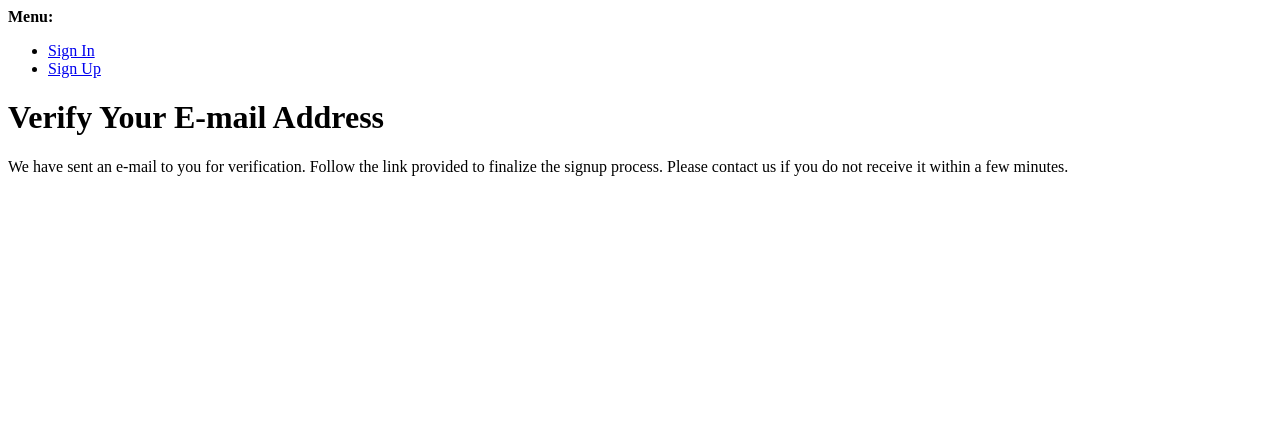
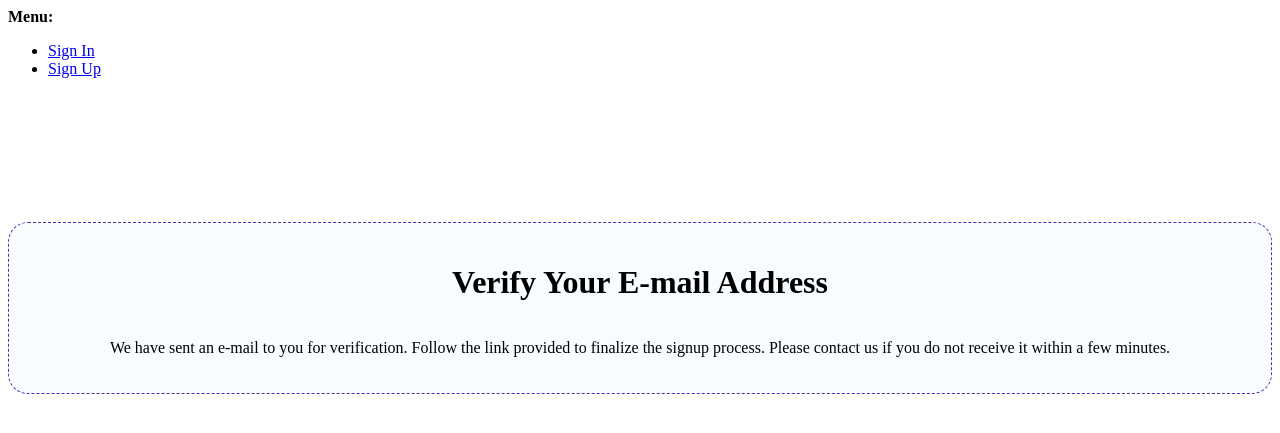
Before and after one commit to m-e-l-u-h-a-n/shopify, a Django app: a page that uses templates/account/verification_sent.html in a window 1280 px wide. Shown: the top 433 px of the page. Run offline with Django 3.2, Linux system fonts and the light colour scheme.

Commit message:
design: Added some design to verification_sent.html
More such changes are required as there are several such
files requiring such changes to done.

```diff
--- /dev/null
+++ b/static_files/css/utils.css
@@ -0,0 +1,15 @@
+.notify-box {
+  margin-top: 9rem;
+  /* height: 225px; */
+  /* width: 100%; */
+  border: 1px dashed #512dab;
+  border-radius: 20px;
+  padding: 20px 70px;
+  display: flex;
+  flex-direction: column;
+  flex-wrap: wrap;
+  align-items: center;
+  justify-content: center;
+  margin-bottom: 25px;
+  background-color: #f9fcff;
+}
--- a/templates/account/verification_sent.html
+++ b/templates/account/verification_sent.html
@@ -1,12 +1,20 @@
 {% extends "account/base.html" %}
-
+{% load static %}
 {% load i18n %}
 
 {% block head_title %}{% trans "Verify Your E-mail Address" %}{% endblock %}
+{% block extra_head %}
+<link rel="stylesheet" href="{% static 'css/utils.css' %}">
+{% endblock extra_head %}
+{% block content %}
+    <div class="container">
+        <div class="row justify-content-center align-self-center">
+            <div class="notify-box">
+                <h1>{% trans "Verify Your E-mail Address" %}</h1>
+                <p>{% blocktrans %}We have sent an e-mail to you for verification. Follow the link provided to finalize the signup process. Please contact us if you do not receive it within a few minutes.{% endblocktrans %}</p>
+            </div>
+        </div>
+    </div>
 
-{% block content %}
-    <h1>{% trans "Verify Your E-mail Address" %}</h1>
-
-    <p>{% blocktrans %}We have sent an e-mail to you for verification. Follow the link provided to finalize the signup process. Please contact us if you do not receive it within a few minutes.{% endblocktrans %}</p>
 
 {% endblock %}
```
